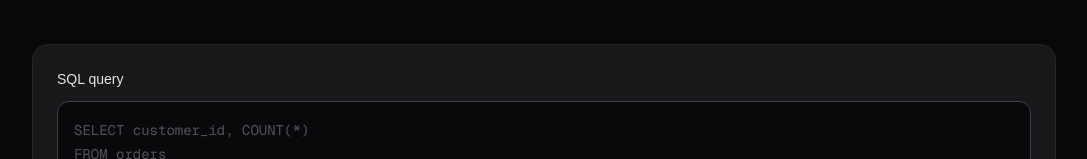
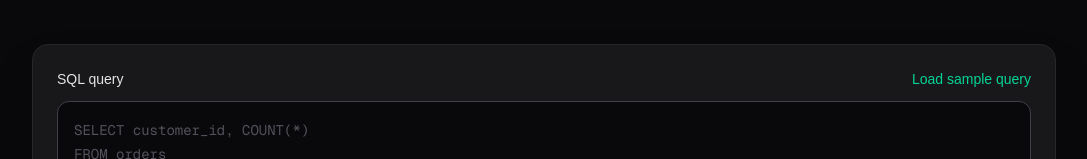
Before and after one commit to rogerktanaka/query-doctor, a Next.js app in the folder web/: page / in a window 1280 px wide. Shown: the part 248-407 px from the top of the page, without its empty margins (96-1183 px from the left). Built offline with nearby package versions, Linux system fonts and the light colour scheme.

Commit message:
feat: add sample SQL query

```diff
--- a/web/app/page.tsx
+++ b/web/app/page.tsx
@@ -6,11 +6,31 @@ import { ReviewResult } from "@/components/ReviewResult";
 import { reviewSql } from "@/lib/sqlReviewService";
 import type { ReviewResult as ReviewResultType } from "@/types/review";
 
+const SAMPLE_SQL = `SELECT
+  c.customer_id,
+  c.customer_name,
+  COUNT(o.order_id) AS open_order_count
+FROM customers c
+LEFT JOIN orders o
+  ON o.customer_id = c.customer_id
+WHERE o.status = 'OPEN'
+GROUP BY
+  c.customer_id,
+  c.customer_name
+ORDER BY
+  c.customer_name;`;
+
 export default function Home() {
   const [sql, setSql] = useState("");
   const [review, setReview] = useState<ReviewResultType | null>(null);
   const [isReviewing, setIsReviewing] = useState(false);
   const [error, setError] = useState<string | null>(null);
+
+  function handleLoadSample() {
+    setSql(SAMPLE_SQL);
+    setReview(null);
+    setError(null);
+  }
 
   async function handleReview() {
     if (!sql.trim() || isReviewing) {
@@ -56,12 +76,23 @@ export default function Home() {
         </header>
 
         <section className="rounded-2xl border border-zinc-800 bg-zinc-900 p-6 shadow-2xl">
-          <label
-            htmlFor="sql-query"
-            className="mb-3 block text-sm font-medium text-zinc-200"
-          >
-            SQL query
-          </label>
+          <div className="mb-3 flex items-center justify-between gap-4">
+            <label
+              htmlFor="sql-query"
+              className="block text-sm font-medium text-zinc-200"
+            >
+              SQL query
+            </label>
+
+            <button
+              type="button"
+              onClick={handleLoadSample}
+              disabled={isReviewing}
+              className="text-sm font-medium text-emerald-400 transition hover:text-emerald-300 disabled:cursor-not-allowed disabled:text-zinc-600"
+            >
+              Load sample query
+            </button>
+          </div>
 
           <textarea
             id="sql-query"
```
